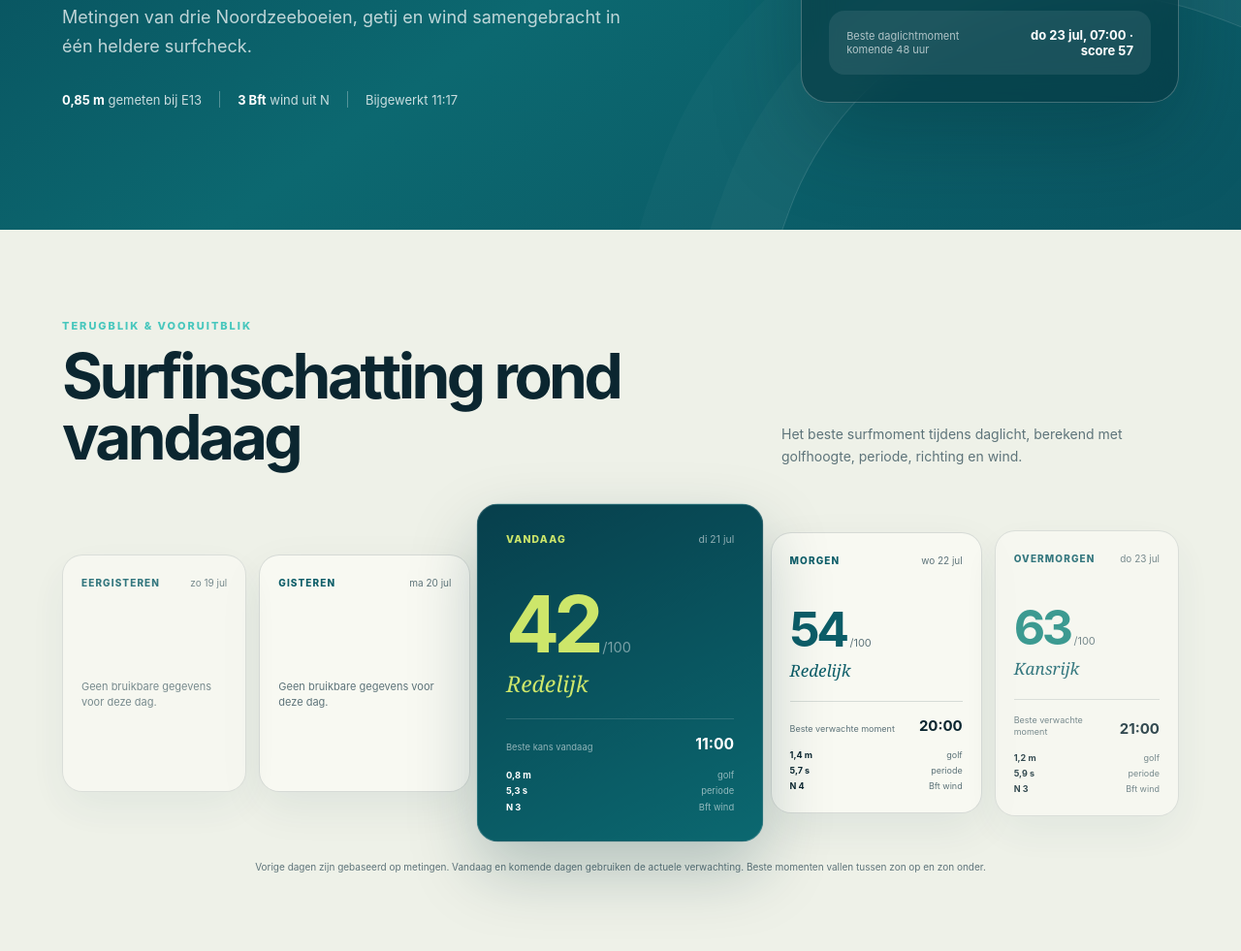
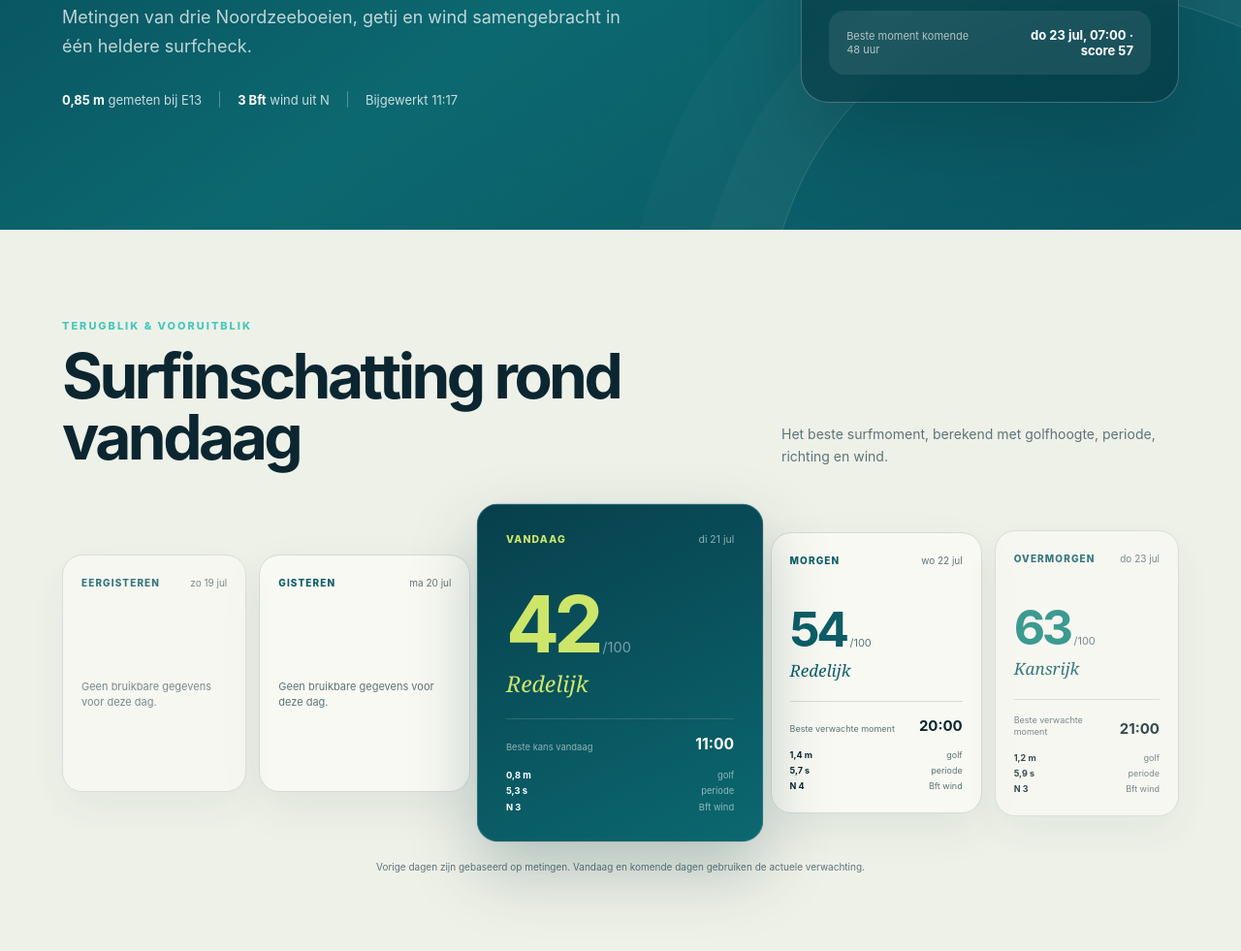
Before and after one commit to Ruben-J/SurfsUp, a website: page index.html in a window 1280 px wide. Shown: the part 491-1472 px from the top of the page at 97% size. Drawn offline with Linux system fonts and the light colour scheme.

Commit message:
Simplify daylight wording

```diff
--- a/app.js
+++ b/app.js
@@ -194,7 +194,7 @@ function renderHero() {
   ].join("");
   document.querySelector("#best-window strong").textContent = best
     ? `${fmt.dateTime.format(parseTime(best.time))} · score ${best.score}`
-    : "Geen daglichtmoment beschikbaar";
+    : "Geen geschikt moment beschikbaar";
   document.querySelector("#surf-card").classList.remove("loading");
 
   const e13 = state.data.buoys.find((buoy) => buoy.id === "e13");
--- a/index.html
+++ b/index.html
@@ -56,7 +56,7 @@
           <p class="score-summary" id="score-summary">We combineren de nieuwste metingen en verwachtingen.</p>
           <div class="condition-chips" id="condition-chips"></div>
           <div class="best-window" id="best-window">
-            <span>Beste daglichtmoment komende 48 uur</span>
+            <span>Beste moment komende 48 uur</span>
             <strong>Wordt berekend…</strong>
           </div>
         </aside>
@@ -68,10 +68,10 @@
             <p class="eyebrow">Terugblik & vooruitblik</p>
             <h2 id="surf-days-title">Surfinschatting rond vandaag</h2>
           </div>
-          <p>Het beste surfmoment tijdens daglicht, berekend met golfhoogte, periode, richting en wind.</p>
+          <p>Het beste surfmoment, berekend met golfhoogte, periode, richting en wind.</p>
         </div>
         <div class="five-day-outlook loading-card" id="five-day-outlook" aria-live="polite" aria-busy="true"></div>
-        <p class="surf-days-note">Vorige dagen zijn gebaseerd op metingen. Vandaag en komende dagen gebruiken de actuele verwachting. Beste momenten vallen tussen zon op en zon onder.</p>
+        <p class="surf-days-note">Vorige dagen zijn gebaseerd op metingen. Vandaag en komende dagen gebruiken de actuele verwachting.</p>
       </section>
 
       <section class="section buoy-section" id="boeien">
```
